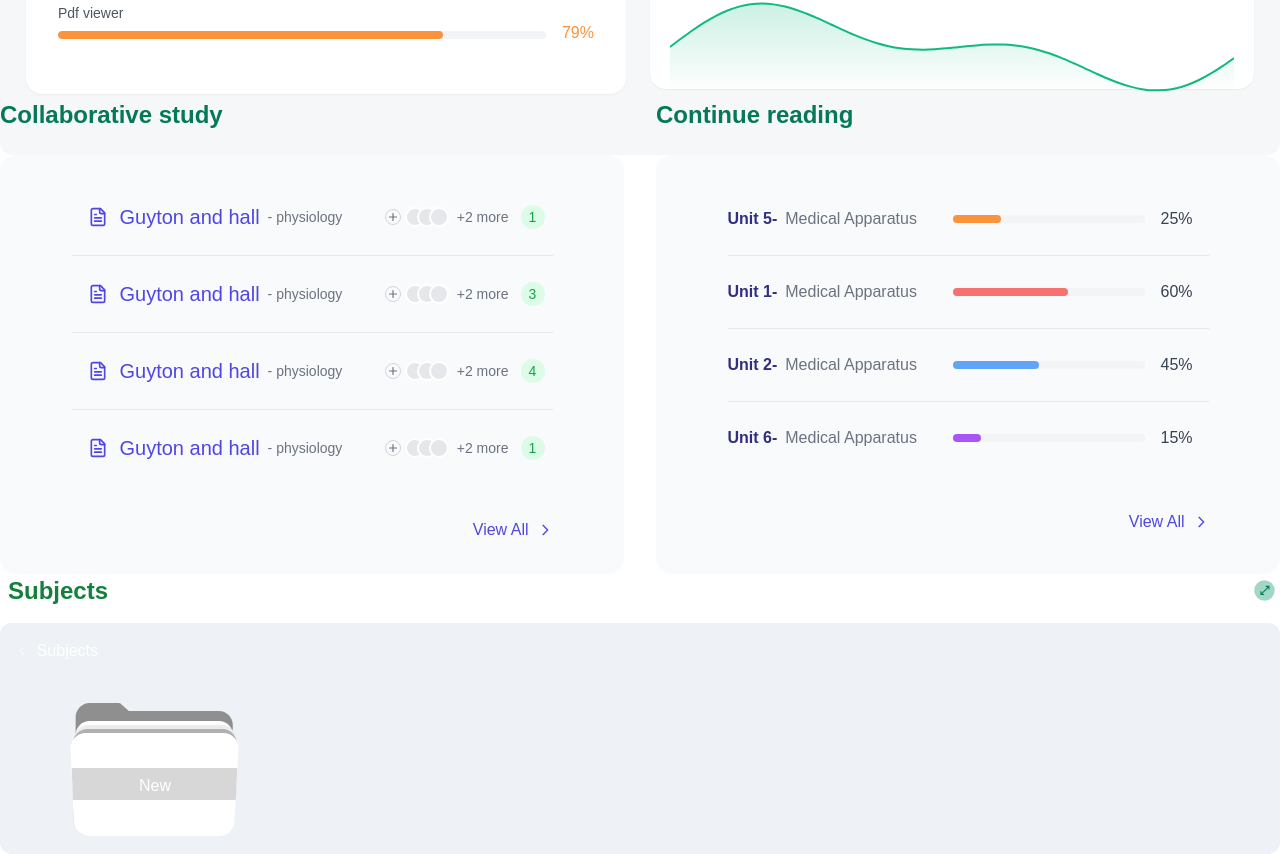
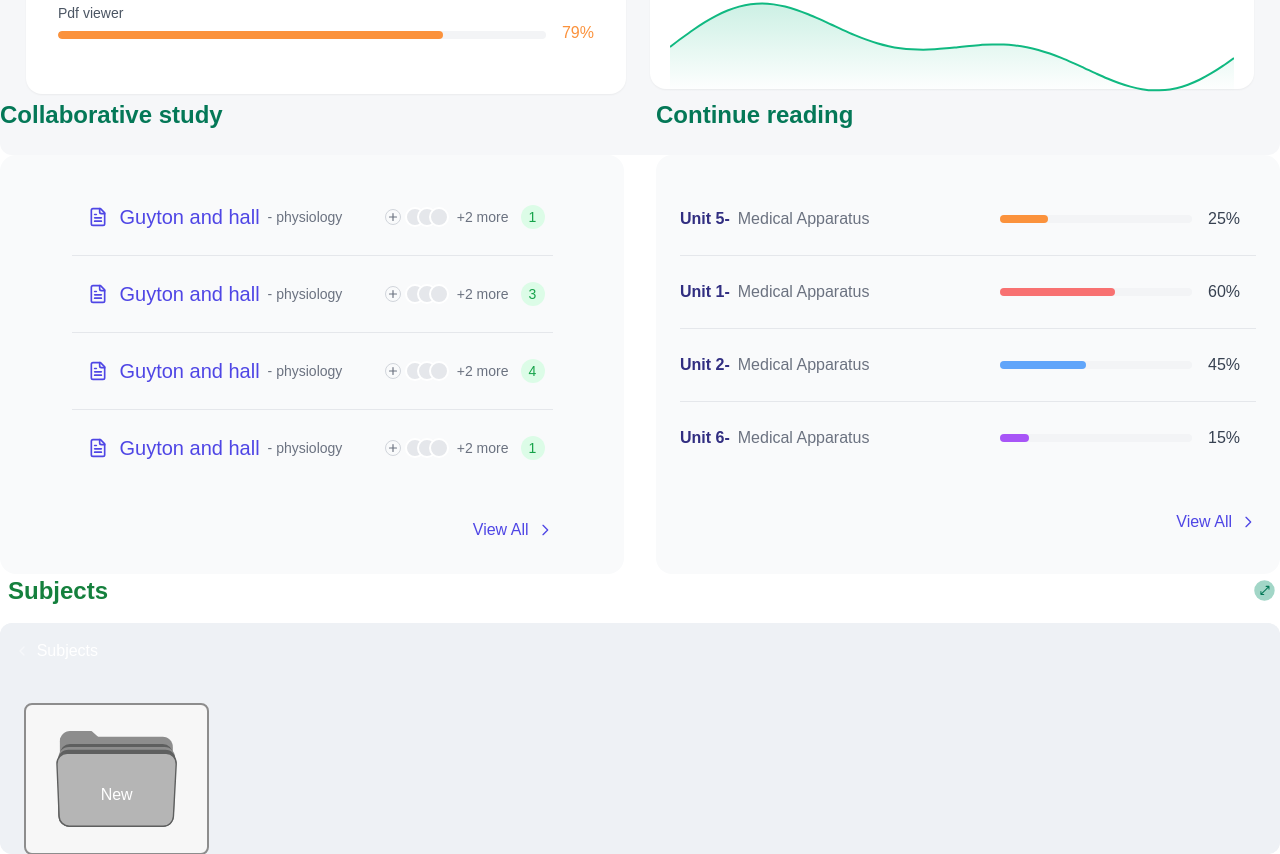
Before and after one commit to KarthikeyaKollu/redesign-dashboard, a Next.js app: page / in a window 1280 px wide. Shown: the part 372-1226 px from the top of the page. Built offline with nearby package versions, Linux system fonts and the light colour scheme.

Commit message:
Changed Folder System SVGs [Responsive]

```diff
--- a/components/FileSystem.tsx
+++ b/components/FileSystem.tsx
@@ -13,6 +13,7 @@ import PlainNote from "@/public/noteplain.svg";
 import PdfFile from "@/public/pdf-file.svg";
 import { useRouter } from "next/navigation";
 import newfolder from "@/public/newfolder.svg";
+import newfolder1 from "@/public/newfolder1.svg";
 import edit from "@/public/editicon.svg";
 import expand from "@/public/subjectexpand.svg";
 import close from "@/public/subjectclose.svg";
@@ -203,27 +204,31 @@ export default function FileSystem({
   }, [file, currentFolder, fileType, fileSystem, updateFileSystem, saveFile]);
 
   const getFileIcon = (item: FileSystemItem) => {
-    if (item.type === "folder") {
-      if (item.name === "New Folder") {
-        return (
-          <Image src={newfolder} alt="new-folder" className="text-black" />
-        );
-      }
-      return (
-        <Image src={Subjects} alt="folder" className="w-[169px] h-[133px]" />
-      );
-    }
-
-    if (item.type === "file") {
-      if (item.fileType === "note") {
-        return <Image src={PlainNote} alt="plainNote" />;
-      } else if (item.fileType === "pdf") {
-        return <Image src={PdfFile} alt="pdfFile" />;
-      }
-    }
-
-    // Default case (if no matching type is found)
-    return null;
+    return (
+      <div className="border-2 border-[#369BD5] bg-[#E2F6FF] rounded-lg overflow-hidden p-6">
+        {item.type === "folder" ? (
+          item.name === "New Folder" ? (
+            <Image
+              src={newfolder}
+              alt="new-folder"
+              className="w-[136px] h-[100px]"
+            />
+          ) : (
+            <Image
+              src={newfolder}
+              alt="folder"
+              className="w-[136px] h-[100px]"
+            />
+          )
+        ) : item.type === "file" ? (
+          item.fileType === "note" ? (
+            <Image src={PlainNote} alt="plainNote" />
+          ) : item.fileType === "pdf" ? (
+            <Image src={PdfFile} alt="pdfFile" />
+          ) : null
+        ) : null}
+      </div>
+    );
   };
 
   return (
@@ -279,12 +284,16 @@ export default function FileSystem({
         <div className="grid grid-cols-2 sm:grid-cols-3 md:grid-cols-4 lg:grid-cols-6 gap-6">
           {!currentFolder && (
             <div
-              className={`flex flex-col items-center cursor-pointer justify-center relative ${
+              className={`flex flex-col items-center cursor-pointer justify-center relative border-2 border-[#8D8D8D] bg-[#F7F7F7] rounded-lg overflow-hidden p-6 ${
                 isExpanded ? "border-slate-300 border-2 rounded-lg p-2" : ""
               } `}
               onClick={handleCreateFolder}
             >
-              <Image src={newfolder} alt="new-folder" />
+              <Image
+                src={newfolder1}
+                alt="new-folder"
+                className="w-[136px] h-[100px]"
+              />
               <div className="mt-1 text-md text-center absolute group top-1/2">
                 <span>New</span>
               </div>
--- a/components/StudyDashboard.tsx
+++ b/components/StudyDashboard.tsx
@@ -50,7 +50,7 @@ const ProgressList = () => {
 
   return (
     <div className="bg-gray-50 rounded-2xl w-full min-w-[529px] h-[419px]">
-      <div className="p-6 max-w-[529px] mx-auto">
+      <div className="p-6">
         <div className="space-y-6 py-7">
           {units.map((unit, index) => (
             <div key={unit.id}>
```
Also changed, not shown: public/newfolder.svg, public/newfolder1.svg (added).
